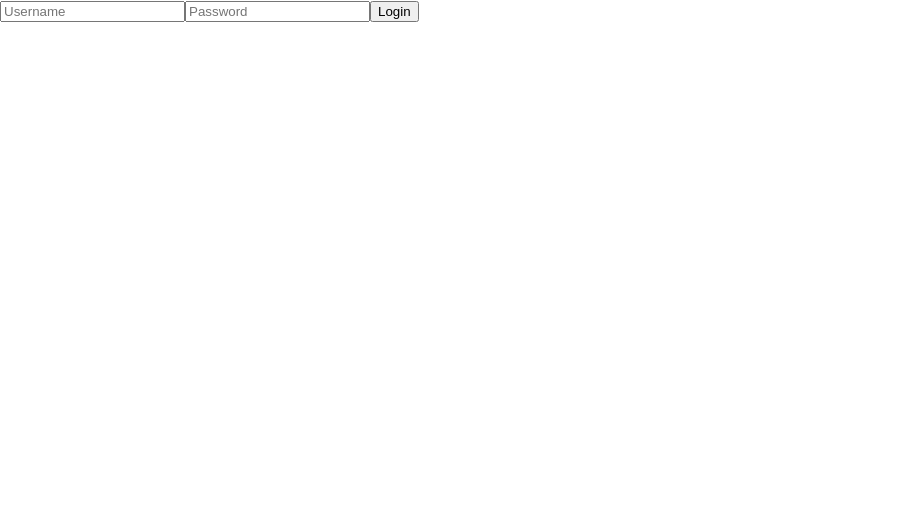
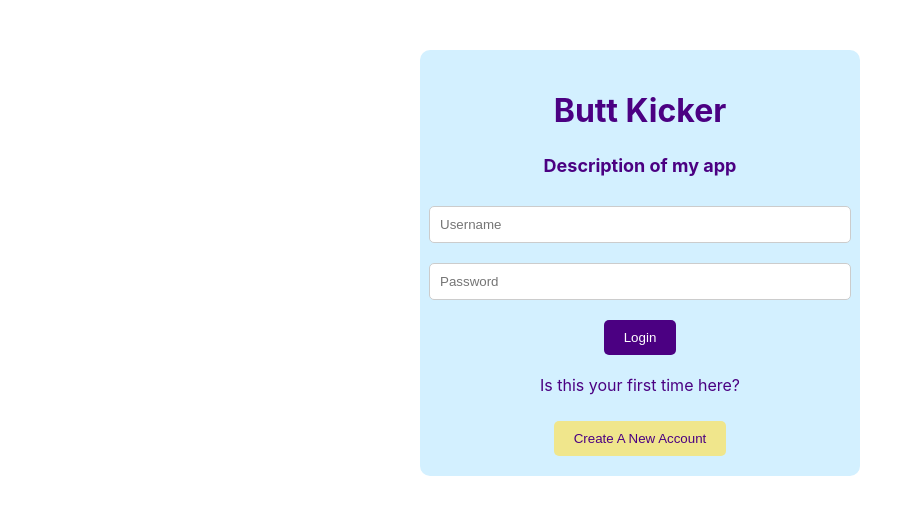
Before and after one commit to ArushC/butt-kicker, a React (Create React App) app in the folder frontend/: page /login in a window 1280 px wide. Shown: the top 514 px of the page, without its empty margins (0-923 px from the left). Built offline with nearby package versions, Linux system fonts and the light colour scheme; no server answers; the HTML template or start-up script is replaced by a standard one.

Commit message:
added styling to login and register page

```diff
--- a/frontend/src/components/Login.js
+++ b/frontend/src/components/Login.js
@@ -35,13 +35,17 @@ const Login = ({ setIsAuthenticated }) => {
   };
 
   return (
-    <form onSubmit={handleSubmit}>
+    <div style={styles.container}>
+      <h1 style={styles.title}>Butt Kicker</h1>
+      <h2 style={styles.subtitle}>Description of my app</h2>
+      <form onSubmit={handleSubmit} style={styles.form}>
         <input
           type="text"
           value={username}
           onChange={e => setUsername(e.target.value)}
           placeholder="Username"
           required
+          style={styles.input}
         />
         <input
           type="password"
@@ -49,10 +53,75 @@ const Login = ({ setIsAuthenticated }) => {
           onChange={e => setPassword(e.target.value)}
           placeholder="Password"
           required
+          style={styles.input}
         />
-      <button type="submit">Login</button>
+        <button type="submit" style={styles.button}>Login</button>
       </form>
+      <p style={styles.question}>Is this your first time here?</p>
+      <button onClick={() => navigate('/register')} style={styles.registerButton}>Create A New Account</button>
+    </div>
   );
 };
 
+const styles = {
+  container: {
+    display: 'flex',
+    flexDirection: 'column',
+    alignItems: 'center',
+    padding: '20px',
+    backgroundColor: '#d3f0ff',
+    borderRadius: '10px',
+    maxWidth: '400px',
+    margin: 'auto',
+    marginTop: '50px'
+  },
+  title: {
+    fontSize: '32px',
+    marginBottom: '10px',
+    color: '#4B0082',
+    textAlign: 'center'
+  },
+  subtitle: {
+    fontSize: '18px',
+    marginBottom: '20px',
+    color: '#4B0082',
+    textAlign: 'center'
+  },
+  form: {
+    display: 'flex',
+    flexDirection: 'column',
+    width: '100%',
+    alignItems: 'center'
+  },
+  input: {
+    width: '100%',
+    padding: '10px',
+    margin: '10px 0',
+    borderRadius: '5px',
+    border: '1px solid #ccc'
+  },
+  button: {
+    padding: '10px 20px',
+    backgroundColor: '#4B0082',
+    color: '#fff',
+    border: 'none',
+    borderRadius: '5px',
+    cursor: 'pointer',
+    marginTop: '10px'
+  },
+  question: {
+    marginTop: '20px',
+    color: '#4B0082'
+  },
+  registerButton: {
+    marginTop: '10px',
+    padding: '10px 20px',
+    backgroundColor: '#F0E68C',
+    border: 'none',
+    borderRadius: '5px',
+    cursor: 'pointer',
+    color: '#4B0082'
+  }
+};
+
 export default Login;
--- a/frontend/src/components/Register.js
+++ b/frontend/src/components/Register.js
@@ -29,35 +29,86 @@ function Register() {
   };
 
   return (
-    <div>
-      <h2>Register</h2>
+    <div style={styles.container}>
+      <h1 style={styles.title}>Create a New Account</h1>
+      <form onSubmit={handleRegister} style={styles.form}>
         <input
           type="text"
           placeholder="Username"
           value={username}
           onChange={e => setUsername(e.target.value)}
+          required
+          style={styles.input}
         />
         <input
           type="password"
           placeholder="Password"
           value={password}
           onChange={e => setPassword(e.target.value)}
+          required
+          style={styles.input}
         />
         <input
           type="password"
           placeholder="Confirm Password"
           value={confirmPassword}
           onChange={e => setConfirmPassword(e.target.value)}
+          required
+          style={styles.input}
         />
         <input
           type="text"
           placeholder="Name (optional)"
           value={name}
           onChange={e => setName(e.target.value)}
+          style={styles.input}
         />
-      <button onClick={handleRegister}>Register</button>
+        <button type="submit" style={styles.button}>Register</button>
+      </form>
     </div>
   );
+};
+
+const styles = {
+  container: {
+    display: 'flex',
+    flexDirection: 'column',
+    alignItems: 'center',
+    padding: '20px',
+    backgroundColor: '#d3f0ff',
+    borderRadius: '10px',
+    maxWidth: '400px',
+    margin: 'auto',
+    marginTop: '50px'
+  },
+  title: {
+    fontSize: '32px',
+    marginBottom: '10px',
+    color: '#4B0082',
+    textAlign: 'center'
+  },
+  form: {
+    display: 'flex',
+    flexDirection: 'column',
+    width: '100%',
+    alignItems: 'center'
+  },
+  input: {
+    width: '100%',
+    padding: '10px',
+    margin: '10px 0',
+    borderRadius: '5px',
+    border: '1px solid #ccc'
+  },
+  button: {
+    padding: '10px 20px',
+    backgroundColor: '#4B0082',
+    color: '#fff',
+    border: 'none',
+    borderRadius: '5px',
+    cursor: 'pointer',
+    marginTop: '10px'
   }
+};
 
 export default Register;
```
Lines whose indentation alone changed are shown as unchanged.
